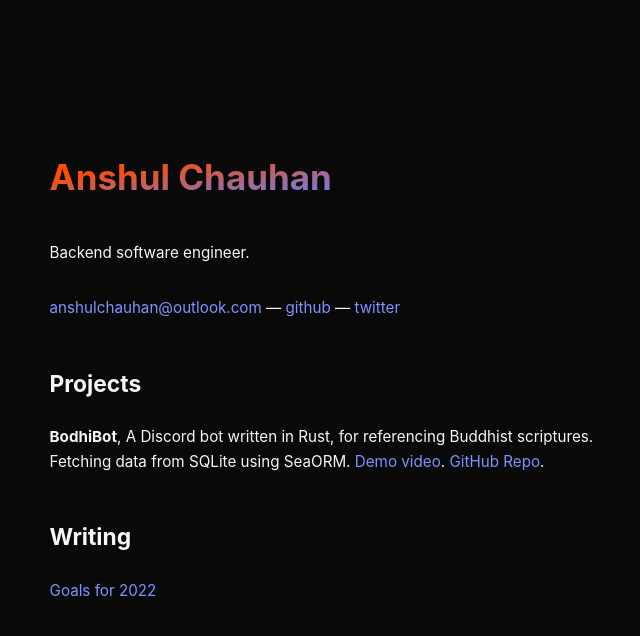
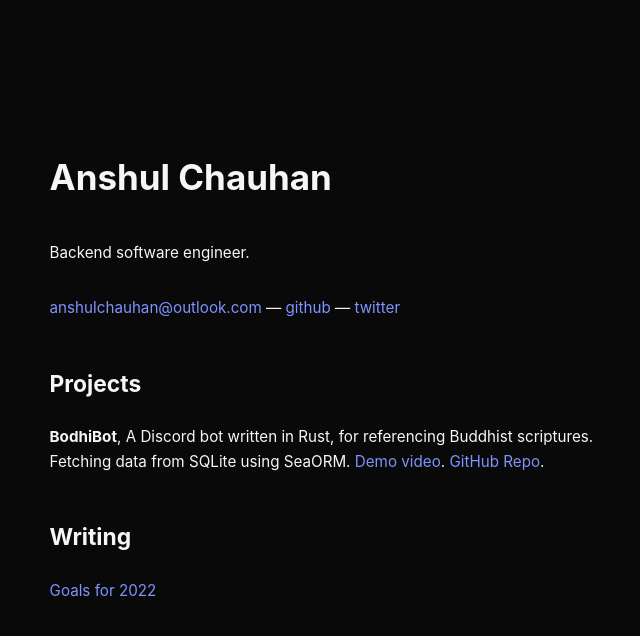
Before and after one commit to anshulxyz/anshulxyz.github.io, a Jekyll site: the page built from index.md, in a window 1280 px wide. Shown: the top 636 px of the page, without its empty margins (311-951 px from the left). Built offline with Jekyll 4.4.1, drawn with Linux system fonts in a browser that asks for light colours.

Commit message:
Remove gradient title header for my name

```diff
--- a/_sass/main.scss
+++ b/_sass/main.scss
@@ -103,10 +103,3 @@ ol {
 ol ol {
   padding-left: 1.3rem;
 }
-
-.gradient-name {
-  background: #FD4D00;
-  background: linear-gradient(to bottom right, $color-orange-3 25%, $color-indigo-3 100%);
-  -webkit-background-clip: text;
-  -webkit-text-fill-color: transparent;
-}
--- a/index.md
+++ b/index.md
@@ -9,7 +9,7 @@ redirect_from:
   - /blog/
 ---
 
-# <span class="gradient-name">Anshul Chauhan</span>
+# Anshul Chauhan
 
 Backend software engineer.
 
```
